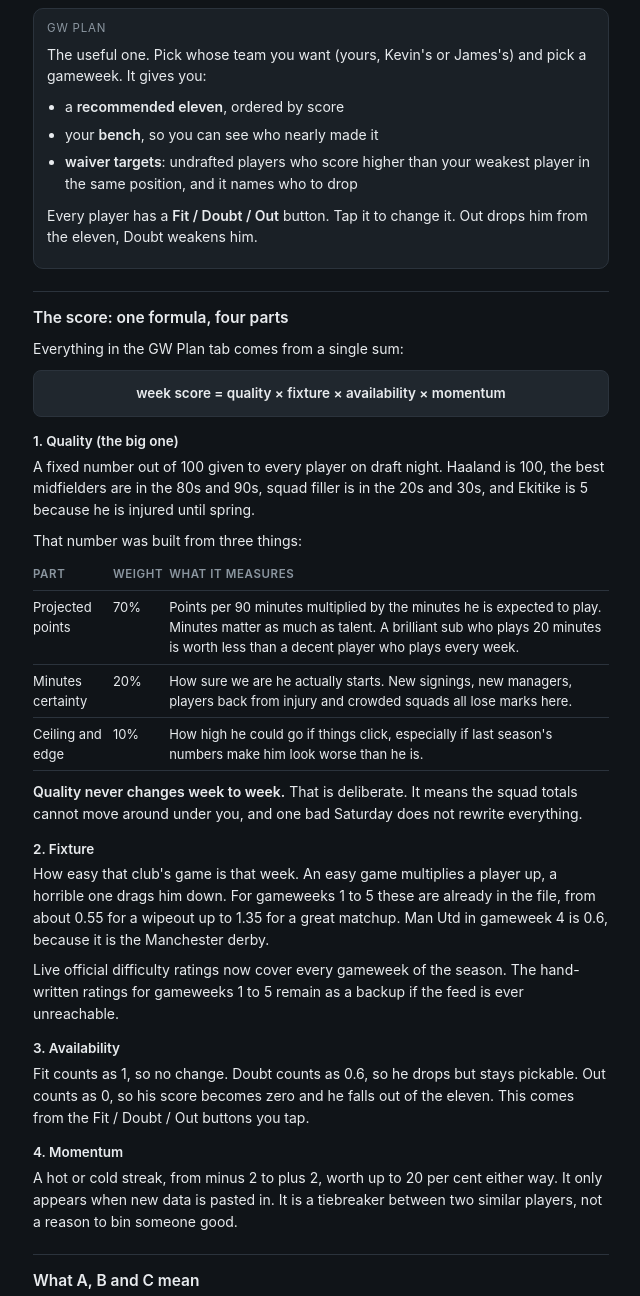
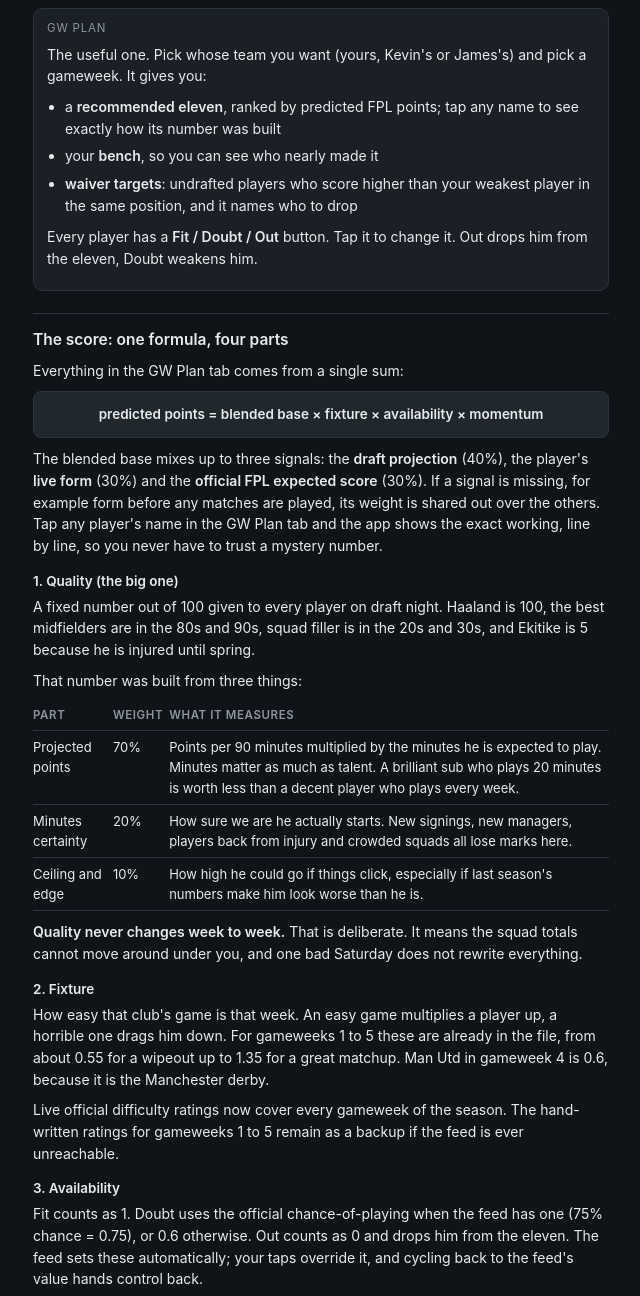
Before and after one commit to chaichoong/fantasy-football-meta, a plain HTML site: page how-it-works.html in a window 1280 px wide. Shown: the part 907-2203 px from the top of the page, without its empty margins (319-959 px from the left). Drawn offline with Linux system fonts and the light colour scheme.

Commit message:
Docs for phase 3: guide explains the prediction blend and live availability; roadmap marks phase 3 + restructure done

```diff
--- a/how-it-works.html
+++ b/how-it-works.html
@@ -67,7 +67,7 @@ th{color:var(--sub);font-size:11.5px;text-transform:uppercase;letter-spacing:.6p
 <div class="lbl">GW Plan</div>
 <p>The useful one. Pick whose team you want (yours, Kevin's or James's) and pick a gameweek. It gives you:</p>
 <ul>
-<li>a <b>recommended eleven</b>, ordered by score</li>
+<li>a <b>recommended eleven</b>, ranked by predicted FPL points; tap any name to see exactly how its number was built</li>
 <li>your <b>bench</b>, so you can see who nearly made it</li>
 <li><b>waiver targets</b>: undrafted players who score higher than your weakest player in the same position, and it names who to drop</li>
 </ul>
@@ -77,7 +77,8 @@ th{color:var(--sub);font-size:11.5px;text-transform:uppercase;letter-spacing:.6p
 <h2>The score: one formula, four parts</h2>
 <p>Everything in the GW Plan tab comes from a single sum:</p>
 
-<div class="formula">week score = quality &times; fixture &times; availability &times; momentum</div>
+<div class="formula">predicted points = blended base &times; fixture &times; availability &times; momentum</div>
+<p>The blended base mixes up to three signals: the <b>draft projection</b> (40%), the player's <b>live form</b> (30%) and the <b>official FPL expected score</b> (30%). If a signal is missing, for example form before any matches are played, its weight is shared out over the others. Tap any player's name in the GW Plan tab and the app shows the exact working, line by line, so you never have to trust a mystery number.</p>
 
 <h3>1. Quality (the big one)</h3>
 <p>A fixed number out of 100 given to every player on draft night. Haaland is 100, the best midfielders are in the 80s and 90s, squad filler is in the 20s and 30s, and Ekitike is 5 because he is injured until spring.</p>
@@ -95,7 +96,7 @@ th{color:var(--sub);font-size:11.5px;text-transform:uppercase;letter-spacing:.6p
 <p>Live official difficulty ratings now cover every gameweek of the season. The hand-written ratings for gameweeks 1 to 5 remain as a backup if the feed is ever unreachable.</p>
 
 <h3>3. Availability</h3>
-<p>Fit counts as 1, so no change. Doubt counts as 0.6, so he drops but stays pickable. Out counts as 0, so his score becomes zero and he falls out of the eleven. This comes from the Fit / Doubt / Out buttons you tap.</p>
+<p>Fit counts as 1. Doubt uses the official chance-of-playing when the feed has one (75% chance = 0.75), or 0.6 otherwise. Out counts as 0 and drops him from the eleven. The feed sets these automatically; your taps override it, and cycling back to the feed's value hands control back.</p>
 
 <h3>4. Momentum</h3>
 <p>A hot or cold streak, from minus 2 to plus 2, worth up to 20 per cent either way. It only appears when new data is pasted in. It is a tiebreaker between two similar players, not a reason to bin someone good.</p>
@@ -115,7 +116,7 @@ th{color:var(--sub);font-size:11.5px;text-transform:uppercase;letter-spacing:.6p
 <div class="card warn">
 <div class="lbl">Read this bit properly</div>
 <ul>
-<li><b>Facts are live, opinions are not.</b> Prices, injuries, chance-of-playing and fixture difficulty come from the official FPL feed and refresh every 15 minutes. The quality scores and grades are still the fixed draft-night model, dated August 2026. So it knows who got injured this morning, but its opinion of how good a player is does not move by itself.</li>
+<li><b>Half live, half fixed, on purpose.</b> Prices, injuries, form, the official expected score and fixture difficulty are live from the feed. The draft-night quality score and the grades are fixed. So predictions move with real news and real form, while the Squads standings never shift under you.</li>
 <li><b>The Refresh button refreshes facts only.</b> It re-pulls prices, injuries and fixtures from the feed. It does not recalculate anyone's quality score, and momentum still arrives by pasting a data pack.</li>
 <li><b>These are predictions, not results.</b> No real FPL points, no league table, no live scores. It never finds out whether it was right.</li>
 <li><b>It is not connected to the official FPL game.</b> It cannot see your real team and it cannot make transfers. You still do all of that yourself.</li>
```
Also changed, not shown: 1 other file.
